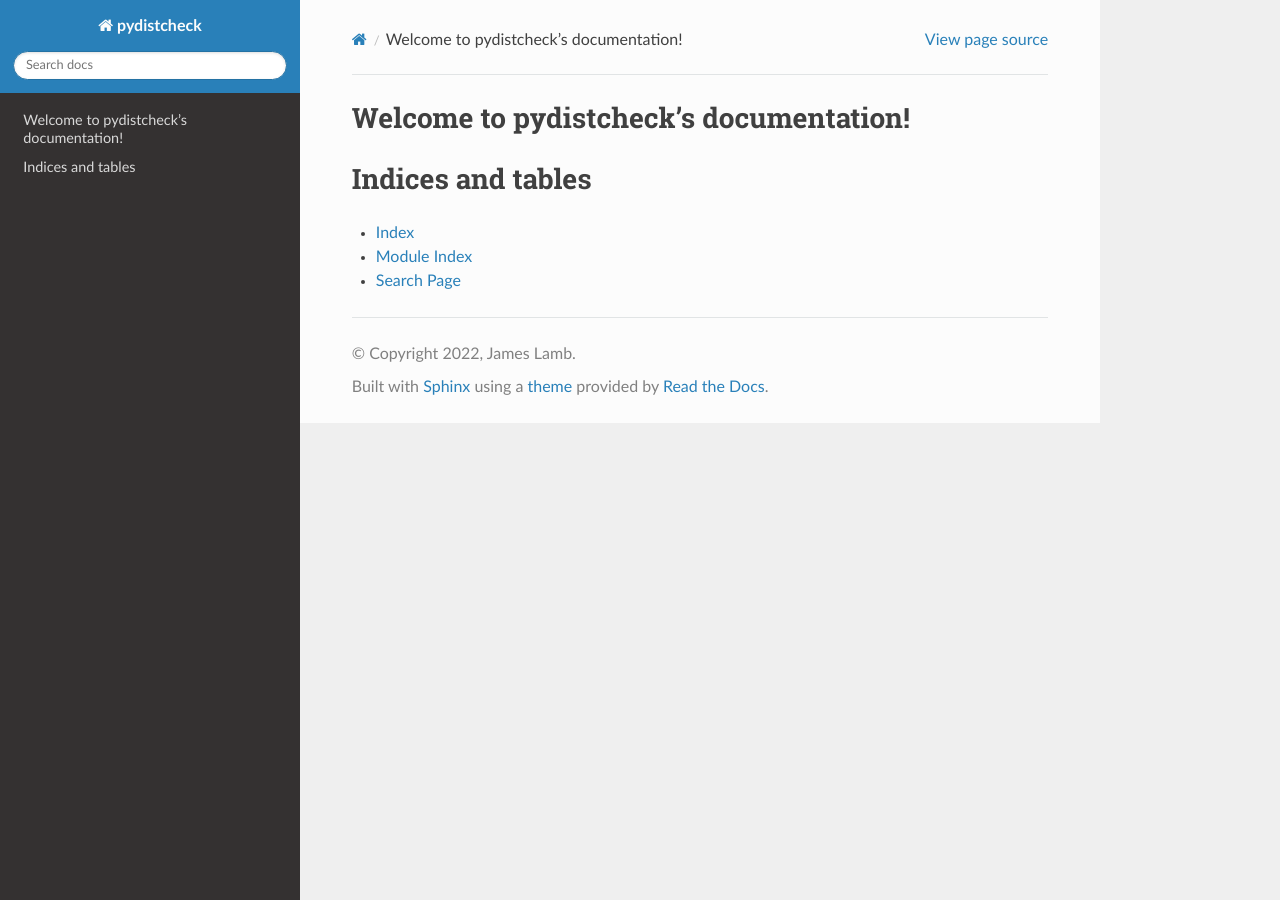
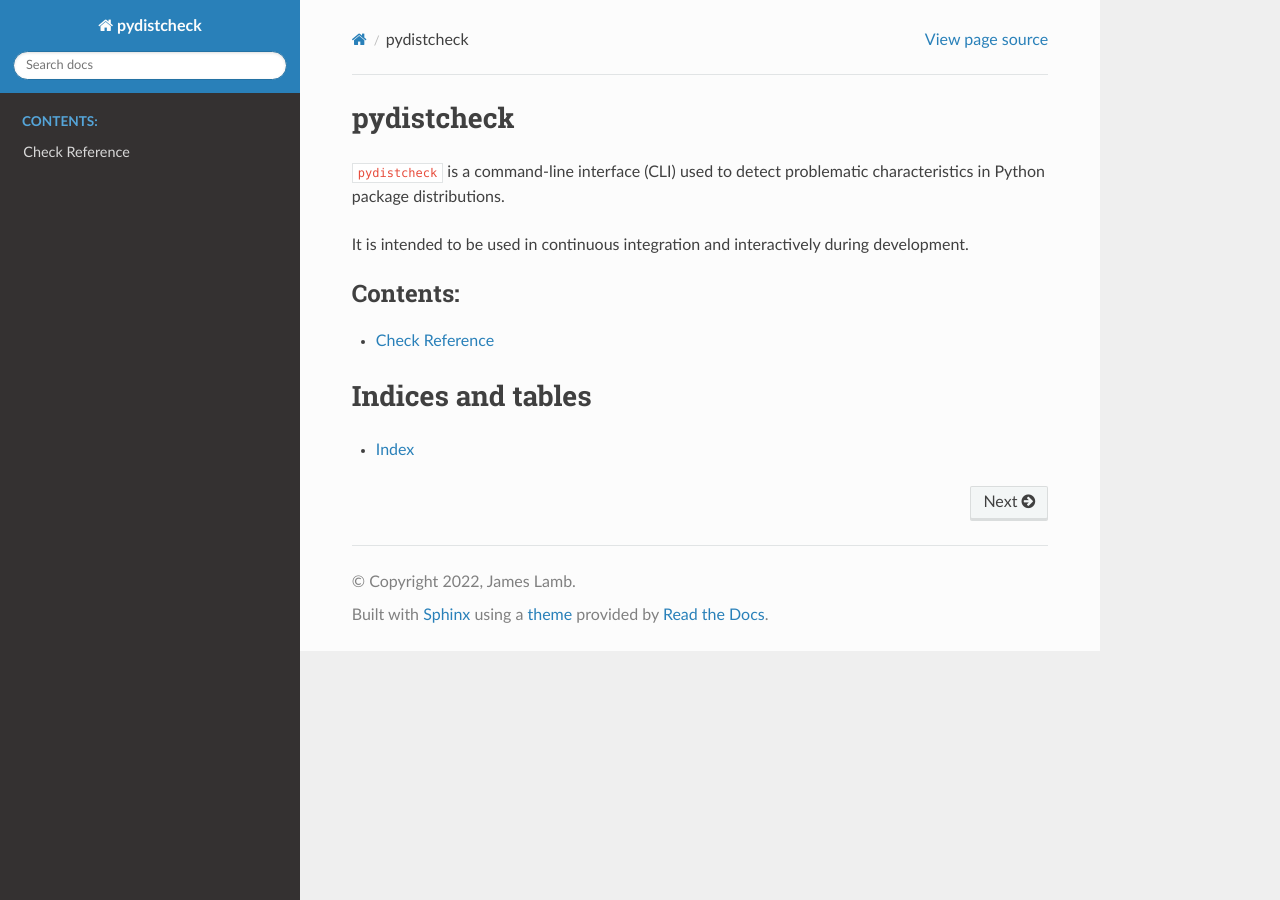
Before and after one commit to jameslamb/pydistcheck, a Sphinx documentation site: the page built from docs/index.rst, in a window 1280 px wide. Built offline with Sphinx 7.4.7 and the Read the Docs theme 2.0.0, drawn with Linux system fonts in a browser that asks for light colours.

Commit message:
[docs] add Check Reference to docs (#47)

```diff
--- a/docs/index.rst
+++ b/docs/index.rst
@@ -1,20 +1,18 @@
-.. pydistcheck documentation master file, created by
-   sphinx-quickstart on Sun Jul 31 23:30:36 2022.
-   You can adapt this file completely to your liking, but it should at least
-   contain the root `toctree` directive.
+pydistcheck
+===========
 
-Welcome to pydistcheck's documentation!
-=======================================
+``pydistcheck`` is a command-line interface (CLI) used to detect problematic characteristics
+in Python package distributions.
+
+It is intended to be used in continuous integration and interactively during development.
 
 .. toctree::
-   :maxdepth: 2
+   :maxdepth: 1
    :caption: Contents:
 
-
+   Check Reference <check-reference>
 
 Indices and tables
 ==================
 
 * :ref:`genindex`
-* :ref:`modindex`
-* :ref:`search`
```
Also changed, not shown: docs/check-reference.rst (added, +21 -0 lines).
